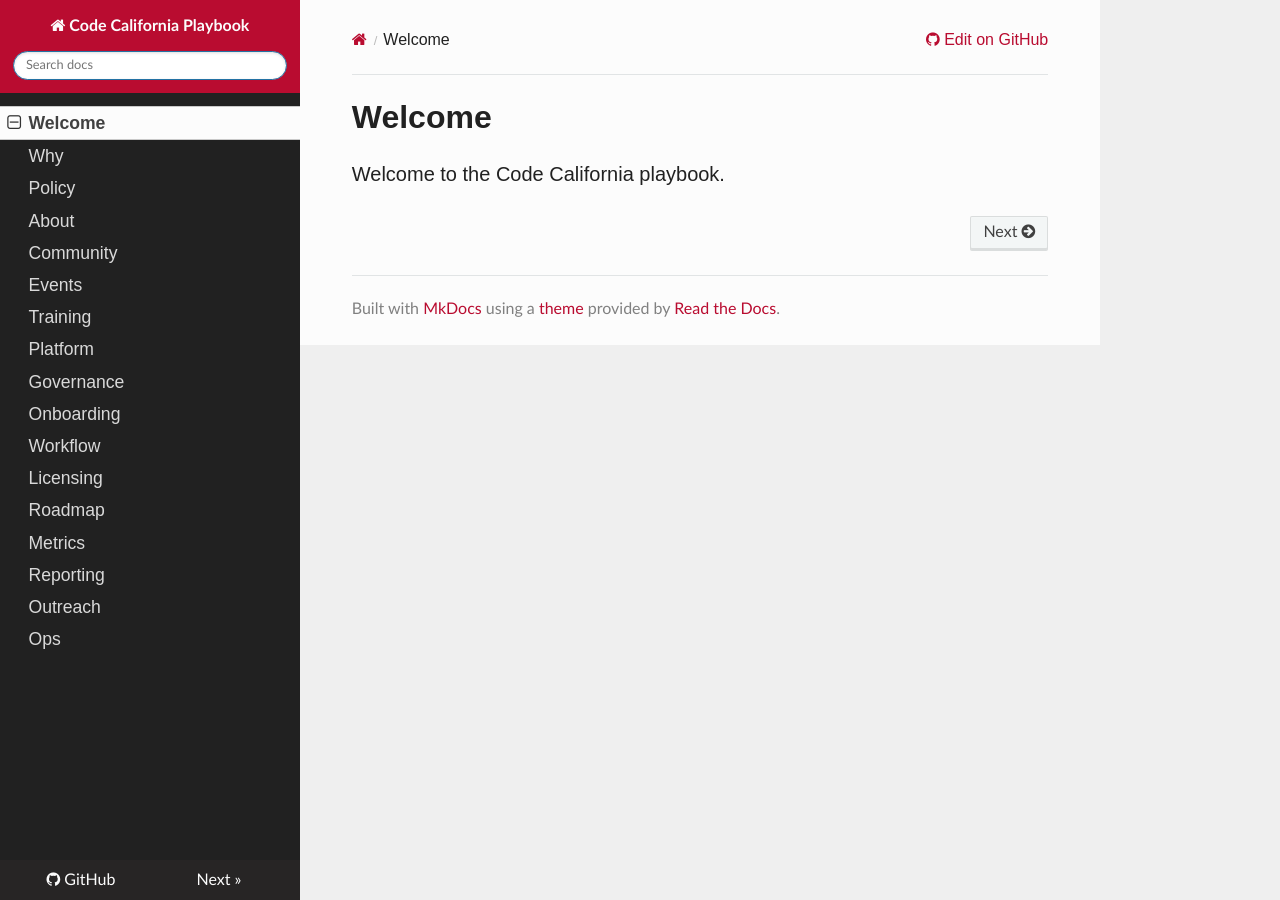
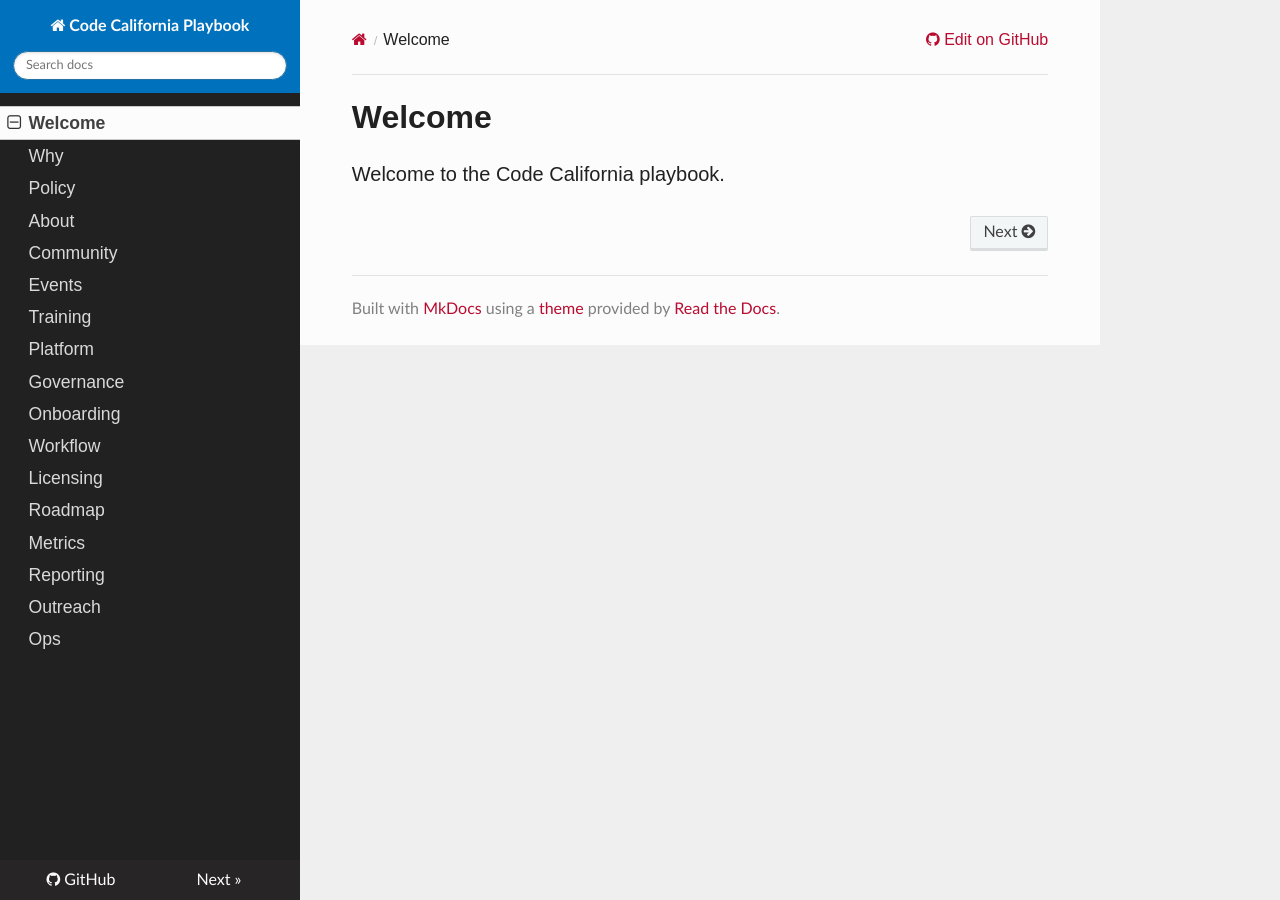
Before and after one commit to CA-CODE-Works/playbook, an MkDocs documentation site: the page built from docs/README.md, in a window 1280 px wide. Built offline with MkDocs 1.6.1, drawn with Linux system fonts in a browser that asks for light colours; nearby versions of some CDN libraries; old or Windows-style settings are respelled for this version of MkDocs.

Commit message:
Update extra.css

```diff
--- a/docs/css/extra.css
+++ b/docs/css/extra.css
@@ -15,10 +15,10 @@
   color: #B90C30;
 }
 .wy-menu-vertical a:active {
-  background-color: #B90C30;
+  background-color: #0071bc;
 }
 .wy-side-nav-search {
-  background-color: #B90C30;
+  background-color: #0071bc;
 }
 .wy-side-nav-search>div.version {
   color: #f1f1f1;
```
